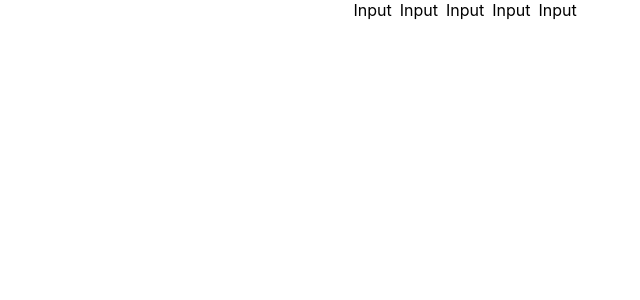
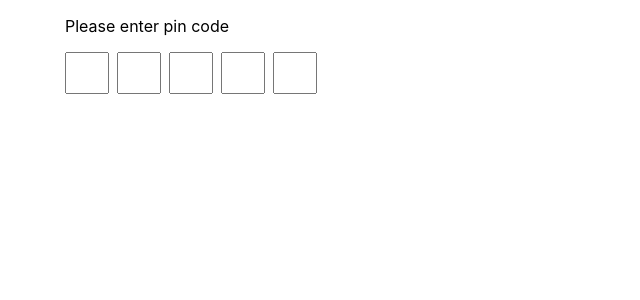
Before and after one commit to karamat/pin-code, a React (Create React App) app: page / in a window 1280 px wide. Shown: the top 300 px of the page, without its empty margins (175-815 px from the left). Built offline with nearby package versions, Linux system fonts and the light colour scheme.

Commit message:
add input and style the pin number inputs

```diff
--- a/src/App.css
+++ b/src/App.css
@@ -1,10 +1,10 @@
 .App {
-  text-align: center;
+  width: 800px;
+  margin: 0 auto;
 }
 
 .input-list {
   display: flex;
-  justify-content: center;
   align-items: center;
   gap: 8px;
 }
--- a/src/App.tsx
+++ b/src/App.tsx
@@ -6,9 +6,10 @@ function App() {
   const [pinLength, setPinLength] = useState(5);
   return (
     <div className='App'>
+      <p>Please enter pin code</p>
       <div className='input-list'>
-        {Array.from(Array(pinLength).keys()).map(() => (
-          <Input />
+        {Array.from(Array(pinLength).keys()).map((_, index) => (
+          <Input index={index} />
         ))}
       </div>
     </div>
--- a/src/components/Input/index.tsx
+++ b/src/components/Input/index.tsx
@@ -1,9 +1,17 @@
-import React from 'react'
+import React from 'react';
+import './styles.css';
 
-const Input: React.FC = () => {
-  return (
-    <div>Input</div>
-  )
+interface Props {
+  index: number;
 }
 
-export default Input
+const Input: React.FC<Props> = ({ index }) => {
+  return (
+    <input
+      className='input'
+      name={`pin-number-${index}`}
+    />
+  );
+};
+
+export default Input;
--- /dev/null
+++ b/src/components/Input/styles.css
@@ -0,0 +1,5 @@
+.input {
+  text-align: center;
+  width: 36px;
+  height: 36px;
+}
```
Also changed, not shown: src/components/Input/styles.module.css (deleted).
